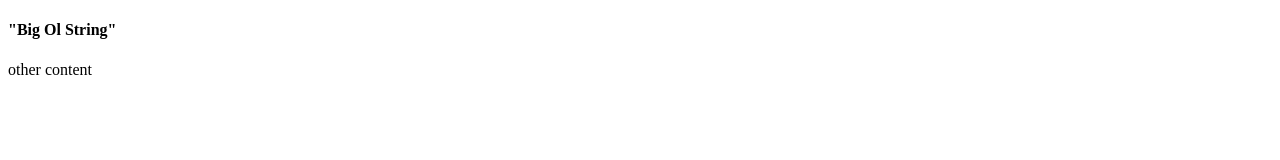
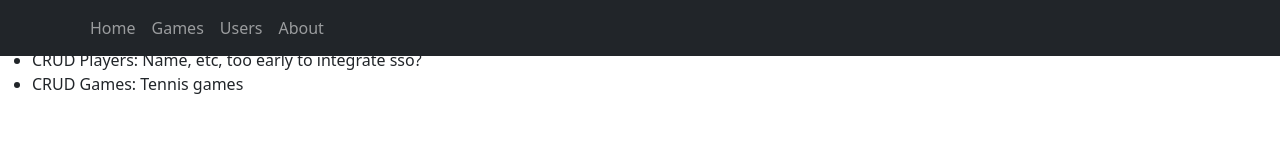
Before and after one commit to kalamalahala/tennis-react, a React app: page / in a window 1280 px wide. Built offline with nearby package versions, Linux system fonts and the light colour scheme.

Commit message:
react-bootstrap init

```diff
--- a/package.json
+++ b/package.json
@@ -6,7 +6,9 @@
     "@testing-library/jest-dom": "^5.16.2",
     "@testing-library/react": "^12.1.2",
     "@testing-library/user-event": "^13.5.0",
+    "bootstrap": "^5.1.3",
     "react": "^17.0.2",
+    "react-bootstrap": "^2.1.2",
     "react-dom": "^17.0.2",
     "react-scripts": "5.0.0",
     "web-vitals": "^2.1.4"
--- a/public/index.html
+++ b/public/index.html
@@ -7,8 +7,10 @@
     <meta name="theme-color" content="#000000" />
     <meta
       name="description"
-      content="Web site created using create-react-app"
+      content="Tennis score tracker - create-react-app"
     />
+    <!-- <link href="https://cdn.jsdelivr.net/npm/bootstrap@5.1.3/dist/css/bootstrap.min.css" rel="stylesheet" integrity="sha384-1BmE4kWBq78iYhFldvKuhfTAU6auU8tT94WrHftjDbrCEXSU1oBoqyl2QvZ6jIW3" crossorigin="anonymous">
+    <link rel="stylesheet" href="https://getbootstrap.com/docs/3.4/examples/navbar-static-top/navbar-static-top.css"> -->
     <link rel="apple-touch-icon" href="%PUBLIC_URL%/logo192.png" />
     <!--
       manifest.json provides metadata used when your web app is installed on a
@@ -24,7 +26,7 @@
       work correctly both with client-side routing and a non-root public URL.
       Learn how to configure a non-root public URL by running `npm run build`.
     -->
-    <title>React App</title>
+    <title>Jackwagons Tennis Stats</title>
   </head>
   <body>
     <noscript>You need to enable JavaScript to run this app.</noscript>
--- /dev/null
+++ b/src/comp/Navbar.component.js
@@ -0,0 +1,24 @@
+import React from "react";
+import { Navbar, Nav, Container } from 'react-bootstrap';
+
+function TennisNavbar() {
+  return (
+    <>
+        <Navbar collapseOnSelect fixed='top' expand='sm' bg='dark' variant='dark'>
+            <Container>
+                <Navbar.Toggle aria-controls='responsive-navbar-nav' />
+                <Navbar.Collapse id='responsive-navbar-nav'>
+                    <Nav>
+                        <Nav.Link href='# '>Home</Nav.Link>
+                        <Nav.Link href='# '>Games</Nav.Link>
+                        <Nav.Link href='# '>Users</Nav.Link>
+                        <Nav.Link href='# '>About</Nav.Link>
+                    </Nav>
+                </Navbar.Collapse>
+            </Container>
+        </Navbar>
+    </>
+  );
+}
+
+export default TennisNavbar;
--- a/src/index.js
+++ b/src/index.js
@@ -1,19 +1,26 @@
 // initialize react required files
 import React from "react";
 import ReactDom from "react-dom";
+import Navbar from "./comp/Navbar.component"
+import "bootstrap/dist/css/bootstrap.min.css";
 
 // Create first component function / class or whatever
 
-function Website() {
+function Tennis() {
   return (
-    <div className="container">
-      <h4>"Big Ol String"</h4>
-      <div className="francis">other content</div>
-    </div>
+    <main>
+      <Navbar />
+      <ul>
+        <li>Create nav component</li>
+        <li>Players, Games</li>
+        <li>CRUD Players: Name, etc, too early to integrate sso?</li>
+        <li>CRUD Games: Tennis games</li>
+      </ul>
+    </main>
   );
 }
 
-ReactDom.render(<Website />, document.getElementById("root"));
+ReactDom.render(<Tennis />, document.getElementById("root"));
 
 // If you want to start measuring performance in your app, pass a function
 // to log results (for example: reportWebVitals(console.log))
```
Also changed, not shown: public/manifest.json, 1 other file.
